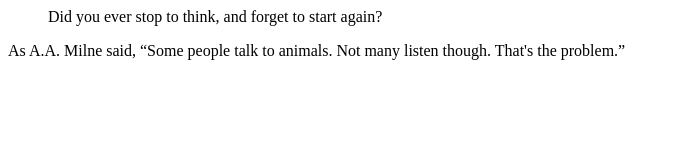
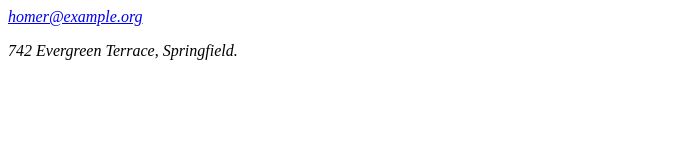
Before and after one commit to bantuNgxola/stars, a plain HTML site: page index.html in a window 1280 px wide. Shown: the whole page, without its empty margins (0-680 px from the left). Drawn offline with Linux system fonts and the light colour scheme.

Commit message:
Update index.html

```diff
--- a/index.html
+++ b/index.html
@@ -1,8 +1,5 @@
-<blockquote cite="http://en.wikipedia.org/wiki/
-Winnie-the-Pooh">
- <p>Did you ever stop to think, and forget to start
- again?</p>
-</blockquote>
-<p>As A.A. Milne said, <q>Some people talk to
- animals. Not many listen though. That's the
- problem.</q></p>
+<address>
+<p><a href="mailto:homer@example.org">
+ homer@example.org</a></p>
+<p>742 Evergreen Terrace, Springfield.</p>
+</address>
```
